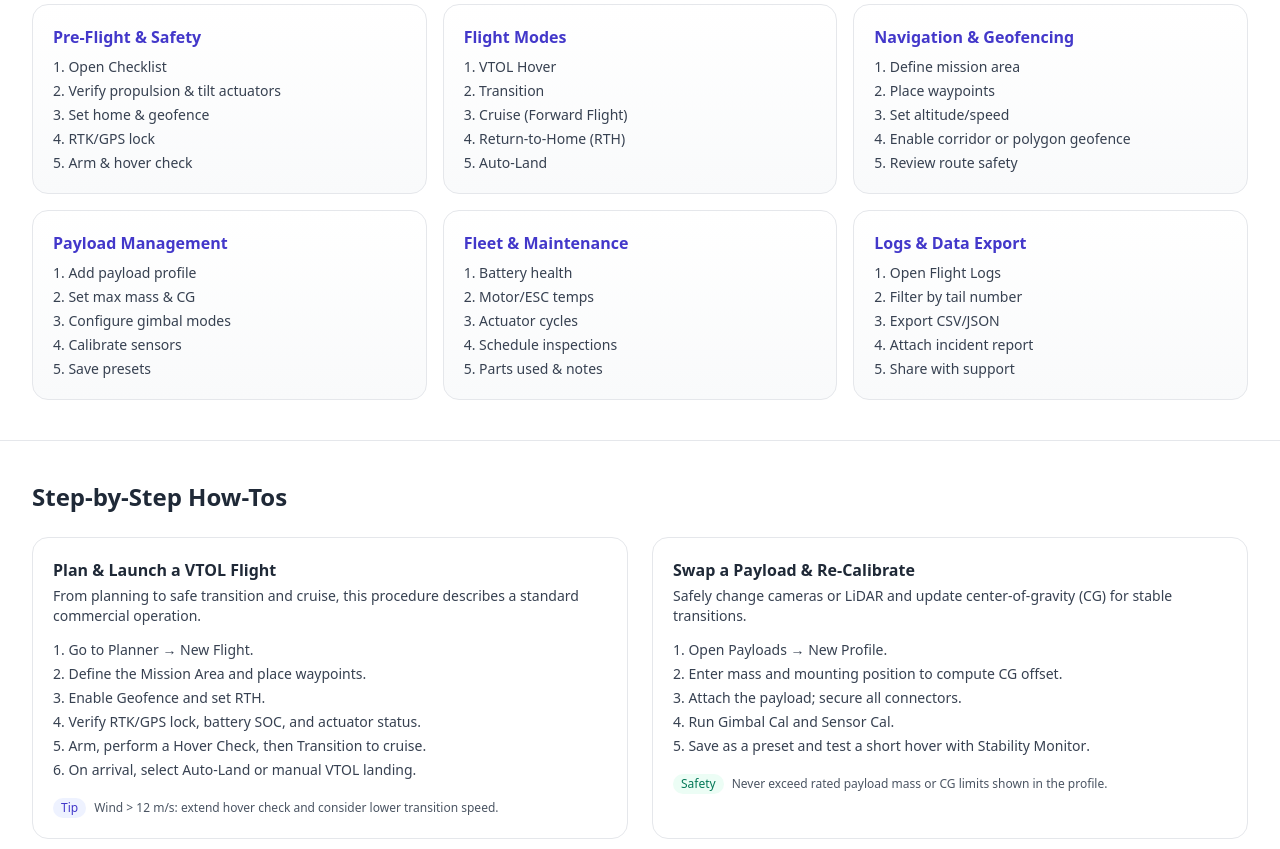
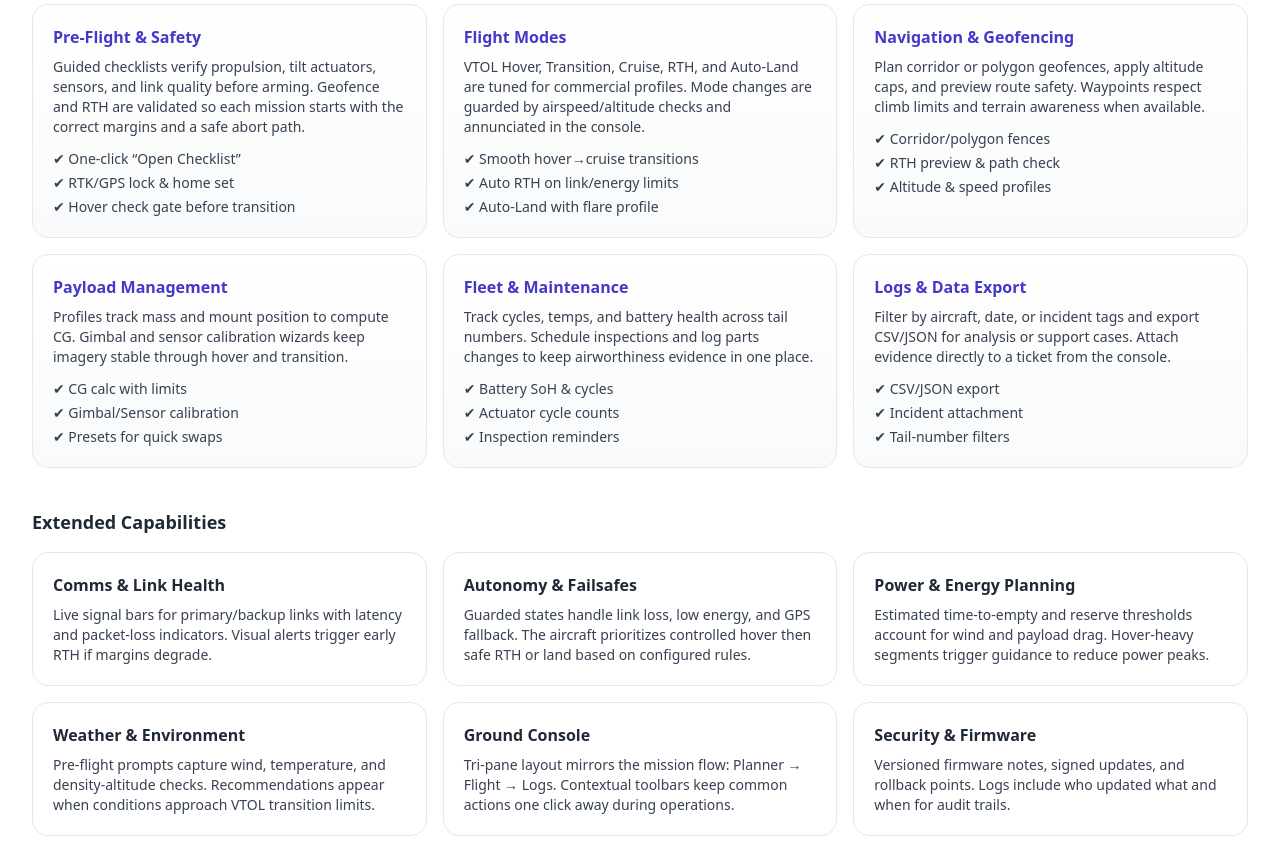
Before and after one commit to sa1f0/skylift-manual, a plain HTML site: page index.html in a window 1280 px wide. Shown: the part 2211-3060 px from the top of the page. Drawn offline with nearby package versions, Linux system fonts and the light colour scheme.

Commit message:
Expand feature breakdowns with short paragraphs

```diff
--- a/index.html
+++ b/index.html
@@ -185,46 +185,154 @@
   <section id="features" class="bg-white border-b border-gray-200">
   <div class="mx-auto max-w-7xl px-4 sm:px-6 lg:px-8 py-10">
     <h2 class="text-xl sm:text-2xl font-bold">Feature Breakdown</h2>
+
+    <!-- Top grid: core ops -->
     <div class="mt-6 grid lg:grid-cols-3 gap-4">
-        <div class="rounded-2xl border border-gray-200 p-5 bg-gradient-to-b from-white to-gray-50">
+      <!-- Pre-Flight & Safety -->
+      <article class="rounded-2xl border border-gray-200 p-5 bg-gradient-to-b from-white to-gray-50">
         <h3 class="font-semibold text-indigo-700">Pre-Flight &amp; Safety</h3>
-          <ol class="mt-2 space-y-1 text-sm text-gray-700 list-decimal list-inside">
-            <li>Open Checklist</li><li>Verify propulsion &amp; tilt actuators</li><li>Set home &amp; geofence</li><li>RTK/GPS lock</li><li>Arm &amp; hover check</li>
-          </ol>
+        <p class="mt-2 text-sm text-gray-700">
+          Guided checklists verify propulsion, tilt actuators, sensors, and link quality before arming. Geofence and RTH are
+          validated so each mission starts with the correct margins and a safe abort path.
+        </p>
+        <ul class="mt-3 text-sm text-gray-700 space-y-1">
+          <li>✔︎ One-click “Open Checklist”</li>
+          <li>✔︎ RTK/GPS lock &amp; home set</li>
+          <li>✔︎ Hover check gate before transition</li>
+        </ul>
+      </article>
+
+      <!-- Flight Modes -->
+      <article class="rounded-2xl border border-gray-200 p-5 bg-gradient-to-b from-white to-gray-50">
+        <h3 class="font-semibold text-indigo-700">Flight Modes</h3>
+        <p class="mt-2 text-sm text-gray-700">
+          VTOL Hover, Transition, Cruise, RTH, and Auto-Land are tuned for commercial profiles. Mode changes are guarded by
+          airspeed/altitude checks and annunciated in the console.
+        </p>
+        <ul class="mt-3 text-sm text-gray-700 space-y-1">
+          <li>✔︎ Smooth hover→cruise transitions</li>
+          <li>✔︎ Auto RTH on link/energy limits</li>
+          <li>✔︎ Auto-Land with flare profile</li>
+        </ul>
+      </article>
+
+      <!-- Navigation & Geofencing -->
+      <article class="rounded-2xl border border-gray-200 p-5 bg-gradient-to-b from-white to-gray-50">
+        <h3 class="font-semibold text-indigo-700">Navigation &amp; Geofencing</h3>
+        <p class="mt-2 text-sm text-gray-700">
+          Plan corridor or polygon geofences, apply altitude caps, and preview route safety. Waypoints respect climb limits
+          and terrain awareness when available.
+        </p>
+        <ul class="mt-3 text-sm text-gray-700 space-y-1">
+          <li>✔︎ Corridor/polygon fences</li>
+          <li>✔︎ RTH preview &amp; path check</li>
+          <li>✔︎ Altitude &amp; speed profiles</li>
+        </ul>
+      </article>
+
+      <!-- Payload Management -->
+      <article class="rounded-2xl border border-gray-200 p-5 bg-gradient-to-b from-white to-gray-50">
+        <h3 class="font-semibold text-indigo-700">Payload Management</h3>
+        <p class="mt-2 text-sm text-gray-700">
+          Profiles track mass and mount position to compute CG. Gimbal and sensor calibration wizards keep imagery stable
+          through hover and transition.
+        </p>
+        <ul class="mt-3 text-sm text-gray-700 space-y-1">
+          <li>✔︎ CG calc with limits</li>
+          <li>✔︎ Gimbal/Sensor calibration</li>
+          <li>✔︎ Presets for quick swaps</li>
+        </ul>
+      </article>
+
+      <!-- Fleet & Maintenance -->
+      <article class="rounded-2xl border border-gray-200 p-5 bg-gradient-to-b from-white to-gray-50">
+        <h3 class="font-semibold text-indigo-700">Fleet &amp; Maintenance</h3>
+        <p class="mt-2 text-sm text-gray-700">
+          Track cycles, temps, and battery health across tail numbers. Schedule inspections and log parts changes to keep
+          airworthiness evidence in one place.
+        </p>
+        <ul class="mt-3 text-sm text-gray-700 space-y-1">
+          <li>✔︎ Battery SoH &amp; cycles</li>
+          <li>✔︎ Actuator cycle counts</li>
+          <li>✔︎ Inspection reminders</li>
+        </ul>
+      </article>
+
+      <!-- Logs & Export -->
+      <article class="rounded-2xl border border-gray-200 p-5 bg-gradient-to-b from-white to-gray-50">
+        <h3 class="font-semibold text-indigo-700">Logs &amp; Data Export</h3>
+        <p class="mt-2 text-sm text-gray-700">
+          Filter by aircraft, date, or incident tags and export CSV/JSON for analysis or support cases. Attach evidence
+          directly to a ticket from the console.
+        </p>
+        <ul class="mt-3 text-sm text-gray-700 space-y-1">
+          <li>✔︎ CSV/JSON export</li>
+          <li>✔︎ Incident attachment</li>
+          <li>✔︎ Tail-number filters</li>
+        </ul>
+      </article>
     </div>
-        <div class="rounded-2xl border border-gray-200 p-5 bg-gradient-to-b from-white to-gray-50">
-          <h3 class="font-semibold text-indigo-700">Flight Modes</h3>
-          <ol class="mt-2 space-y-1 text-sm text-gray-700 list-decimal list-inside">
-            <li>VTOL Hover</li><li>Transition</li><li>Cruise (Forward Flight)</li><li>Return-to-Home (RTH)</li><li>Auto-Land</li>
-          </ol>
-        </div>
-        <div class="rounded-2xl border border-gray-200 p-5 bg-gradient-to-b from-white to-gray-50">
-          <h3 class="font-semibold text-indigo-700">Navigation &amp; Geofencing</h3>
-          <ol class="mt-2 space-y-1 text-sm text-gray-700 list-decimal list-inside">
-            <li>Define mission area</li><li>Place waypoints</li><li>Set altitude/speed</li><li>Enable corridor or polygon geofence</li><li>Review route safety</li>
-          </ol>
-        </div>
-        <div class="rounded-2xl border border-gray-200 p-5 bg-gradient-to-b from-white to-gray-50">
-          <h3 class="font-semibold text-indigo-700">Payload Management</h3>
-          <ol class="mt-2 space-y-1 text-sm text-gray-700 list-decimal list-inside">
-            <li>Add payload profile</li><li>Set max mass &amp; CG</li><li>Configure gimbal modes</li><li>Calibrate sensors</li><li>Save presets</li>
-          </ol>
-        </div>
-        <div class="rounded-2xl border border-gray-200 p-5 bg-gradient-to-b from-white to-gray-50">
-          <h3 class="font-semibold text-indigo-700">Fleet &amp; Maintenance</h3>
-          <ol class="mt-2 space-y-1 text-sm text-gray-700 list-decimal list-inside">
-            <li>Battery health</li><li>Motor/ESC temps</li><li>Actuator cycles</li><li>Schedule inspections</li><li>Parts used &amp; notes</li>
-          </ol>
-        </div>
-        <div class="rounded-2xl border border-gray-200 p-5 bg-gradient-to-b from-white to-gray-50">
-          <h3 class="font-semibold text-indigo-700">Logs &amp; Data Export</h3>
-          <ol class="mt-2 space-y-1 text-sm text-gray-700 list-decimal list-inside">
-            <li>Open Flight Logs</li><li>Filter by tail number</li><li>Export CSV/JSON</li><li>Attach incident report</li><li>Share with support</li>
-          </ol>
-        </div>
+
+    <!-- Second grid: extended capabilities -->
+    <h3 class="mt-10 text-lg font-semibold">Extended Capabilities</h3>
+    <div class="mt-4 grid lg:grid-cols-3 gap-4">
+      <!-- Comms & Link Health -->
+      <article class="rounded-2xl border border-gray-200 p-5 bg-white">
+        <h4 class="font-semibold">Comms &amp; Link Health</h4>
+        <p class="mt-2 text-sm text-gray-700">
+          Live signal bars for primary/backup links with latency and packet-loss indicators. Visual alerts trigger early RTH
+          if margins degrade.
+        </p>
+      </article>
+
+      <!-- Autonomy & Failsafes -->
+      <article class="rounded-2xl border border-gray-200 p-5 bg-white">
+        <h4 class="font-semibold">Autonomy &amp; Failsafes</h4>
+        <p class="mt-2 text-sm text-gray-700">
+          Guarded states handle link loss, low energy, and GPS fallback. The aircraft prioritizes controlled hover then
+          safe RTH or land based on configured rules.
+        </p>
+      </article>
+
+      <!-- Power & Energy -->
+      <article class="rounded-2xl border border-gray-200 p-5 bg-white">
+        <h4 class="font-semibold">Power &amp; Energy Planning</h4>
+        <p class="mt-2 text-sm text-gray-700">
+          Estimated time-to-empty and reserve thresholds account for wind and payload drag. Hover-heavy segments trigger
+          guidance to reduce power peaks.
+        </p>
+      </article>
+
+      <!-- Weather & Environment -->
+      <article class="rounded-2xl border border-gray-200 p-5 bg-white">
+        <h4 class="font-semibold">Weather &amp; Environment</h4>
+        <p class="mt-2 text-sm text-gray-700">
+          Pre-flight prompts capture wind, temperature, and density-altitude checks. Recommendations appear when conditions
+          approach VTOL transition limits.
+        </p>
+      </article>
+
+      <!-- Ground Console UX -->
+      <article class="rounded-2xl border border-gray-200 p-5 bg-white">
+        <h4 class="font-semibold">Ground Console</h4>
+        <p class="mt-2 text-sm text-gray-700">
+          Tri-pane layout mirrors the mission flow: Planner → Flight → Logs. Contextual toolbars keep common actions one
+          click away during operations.
+        </p>
+      </article>
+
+      <!-- Security & Firmware -->
+      <article class="rounded-2xl border border-gray-200 p-5 bg-white">
+        <h4 class="font-semibold">Security &amp; Firmware</h4>
+        <p class="mt-2 text-sm text-gray-700">
+          Versioned firmware notes, signed updates, and rollback points. Logs include who updated what and when for audit
+          trails.
+        </p>
+      </article>
     </div>
   </div>
 </section>
+
 
   <section id="howto" class="bg-white border-b border-gray-200">
     <div class="mx-auto max-w-7xl px-4 sm:px-6 lg:px-8 py-10">
```
Lines whose indentation alone changed are shown as unchanged.
